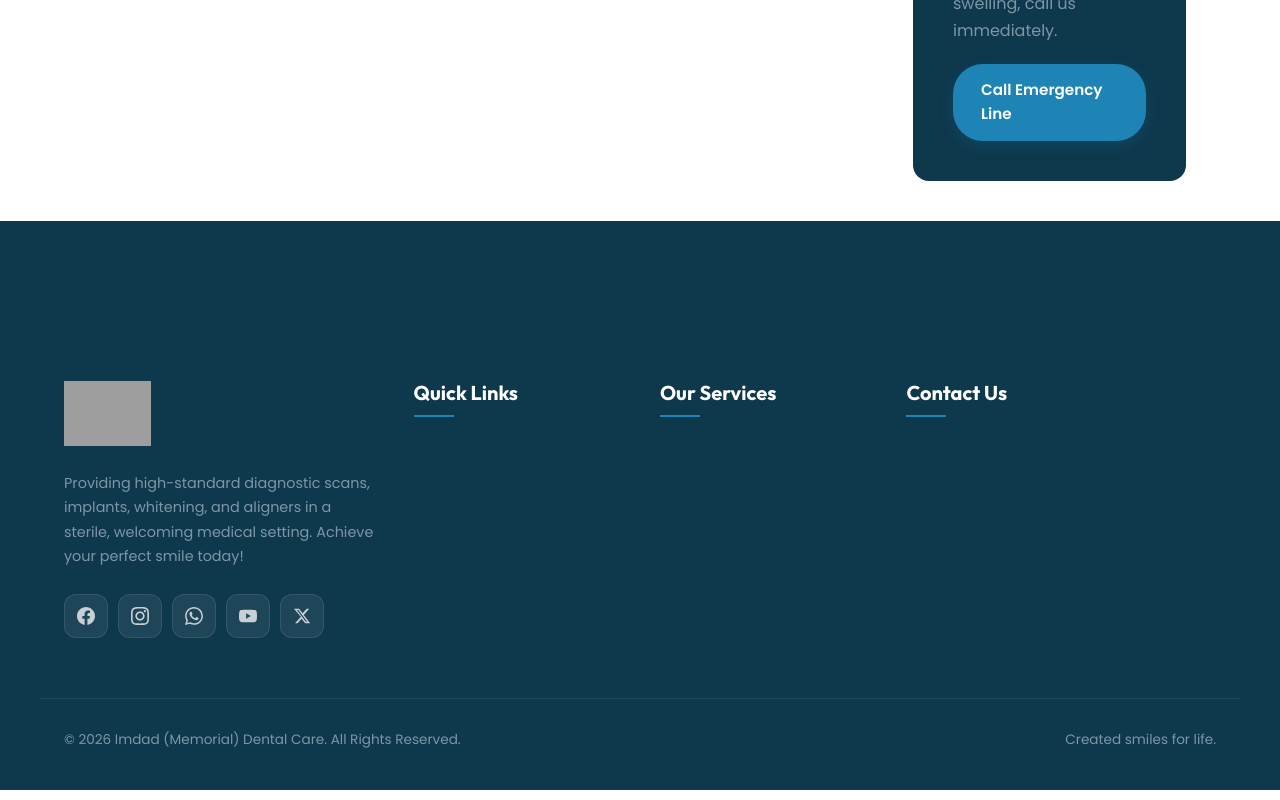
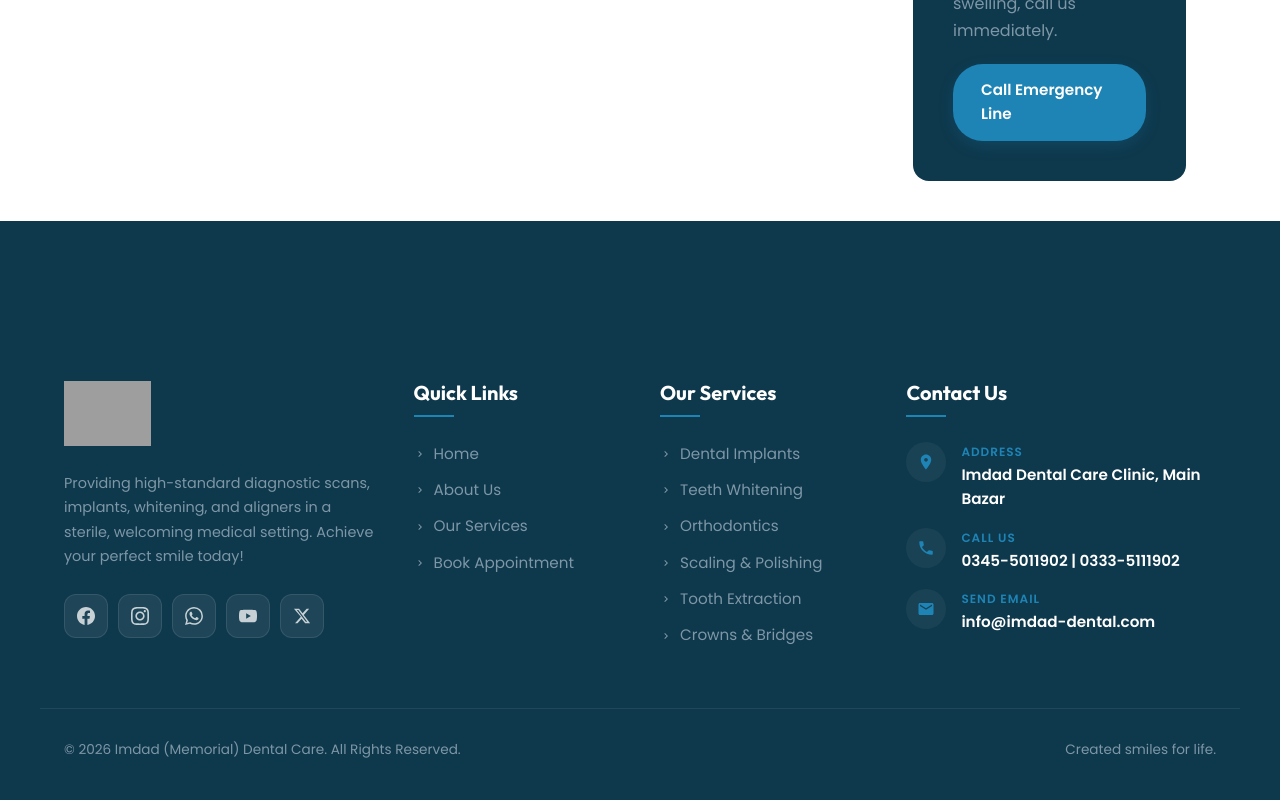
Before and after one commit to codexfuse-dev/Imade-dentel, a React (Vite) app: page /appointment in a window 1280 px wide. Shown: the part 1700-2500 px from the top of the page. Built offline with nearby package versions, Linux system fonts and the light colour scheme; grey boxes are pictures that could not be loaded.

Commit message:
Fix footer accordion visibility on desktop and center mobile footer logo

```diff
--- a/src/components/Footer.jsx
+++ b/src/components/Footer.jsx
@@ -76,33 +76,33 @@ export default function Footer() {
           </div>
         </div>
 
-        <div className={`footer-col accordion-col ${openSection === 'links' ? 'active' : ''}`}>
+        <div className={`footer-col footer-accordion-col ${openSection === 'links' ? 'active' : ''}`}>
           <h4 className="footer-col-title" onClick={() => toggle('links')}>
             Quick Links <ChevronDown />
           </h4>
-          <div className="footer-links accordion-content">
+          <div className="footer-links footer-accordion-content">
             {[['/', 'Home'], ['/about', 'About Us'], ['/services', 'Our Services'], ['/appointment', 'Book Appointment']].map(([to, label]) => (
               <Link key={to} to={to} className="footer-link"><ArrowIcon />{label}</Link>
             ))}
           </div>
         </div>
 
-        <div className={`footer-col accordion-col ${openSection === 'services' ? 'active' : ''}`}>
+        <div className={`footer-col footer-accordion-col ${openSection === 'services' ? 'active' : ''}`}>
           <h4 className="footer-col-title" onClick={() => toggle('services')}>
             Our Services <ChevronDown />
           </h4>
-          <div className="footer-links accordion-content">
+          <div className="footer-links footer-accordion-content">
             {['Dental Implants', 'Teeth Whitening', 'Orthodontics', 'Scaling & Polishing', 'Tooth Extraction', 'Crowns & Bridges'].map(s => (
               <Link key={s} to="/services" className="footer-link"><ArrowIcon />{s}</Link>
             ))}
           </div>
         </div>
 
-        <div className={`footer-col accordion-col ${openSection === 'contact' ? 'active' : ''}`}>
+        <div className={`footer-col footer-accordion-col ${openSection === 'contact' ? 'active' : ''}`}>
           <h4 className="footer-col-title" onClick={() => toggle('contact')}>
             Contact Us <ChevronDown />
           </h4>
-          <div className="footer-contact-list accordion-content">
+          <div className="footer-contact-list footer-accordion-content">
             <div className="footer-contact-item">
               <div className="footer-contact-icon">
                 <svg viewBox="0 0 24 24"><path d="M12 2C8.13 2 5 5.13 5 9c0 5.25 7 13 7 13s7-7.75 7-13c0-3.87-3.13-7-7-7zm0 9.5c-1.38 0-2.5-1.12-2.5-2.5s1.12-2.5 2.5-2.5 2.5 1.12 2.5 2.5-1.12 2.5-2.5 2.5z" /></svg>
--- a/src/index.css
+++ b/src/index.css
@@ -293,6 +293,17 @@ button, input, select, textarea { font-family: inherit; font-size: inherit; colo
 .footer-col .logo-title { color: var(--white); }
 .footer-desc { color: var(--text-light); font-size: 0.9rem; line-height: 1.7; margin-bottom: 25px; }
 .footer-chevron { display: none; width: 20px; height: 20px; fill: var(--white); transition: var(--transition); }
+
+/* Ensure footer links show on desktop */
+@media (min-width: 768px) {
+  .footer-accordion-content,
+  .footer-col .accordion-content {
+    display: flex !important;
+    max-height: none !important;
+    overflow: visible !important;
+  }
+}
+
 /* Social buttons — footer */
 .footer-socials { display: flex; gap: 10px; flex-wrap: wrap; }
 .footer-social-btn {
@@ -685,11 +696,14 @@ textarea.form-control { height: 150px; resize: none; }
     .footer-col-title { font-size: 1.1rem; display: flex; justify-content: space-between; align-items: center; cursor: pointer; margin-bottom: 0; padding-bottom: 15px; }
     .footer-col-title::after { display: none; /* Hide the little bottom line on mobile titles */ }
     .footer-chevron { display: block; }
+    .footer-col .logo { justify-content: center; width: 100%; }
+    .footer-desc { text-align: center; }
+    .footer-socials { justify-content: center; width: 100%; }
 
-    .accordion-content { display: none; padding-bottom: 20px; }
-    .accordion-col.active .accordion-content { display: flex; animation: fadeIn 0.3s ease; }
-    .accordion-col.active .footer-chevron { transform: rotate(180deg); fill: var(--accent); }
-    .accordion-col.active .footer-col-title { color: var(--accent); }
+    .footer-accordion-content { display: none; padding-bottom: 20px; }
+    .footer-accordion-col.active .footer-accordion-content { display: flex; animation: fadeIn 0.3s ease; }
+    .footer-accordion-col.active .footer-chevron { transform: rotate(180deg); fill: var(--accent); }
+    .footer-accordion-col.active .footer-col-title { color: var(--accent); }
 
     /* Grids */
     .grid-2, .grid-3, .grid-4 { grid-template-columns: 1fr; }
```
